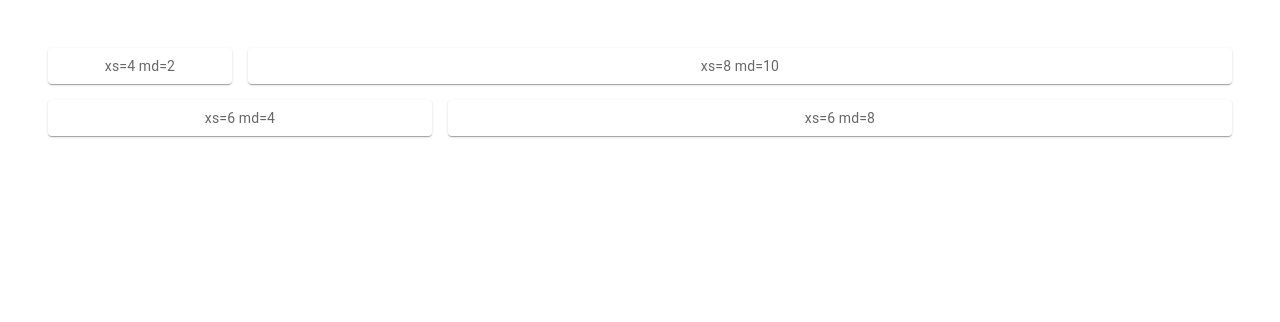
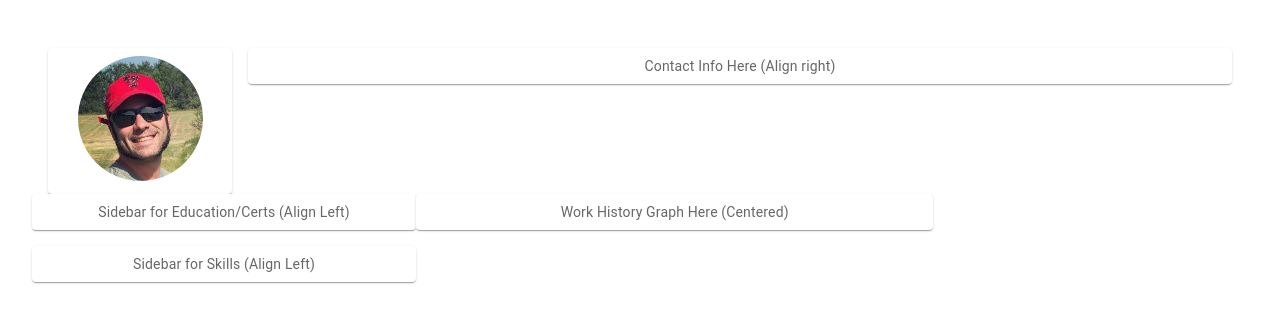
Before and after one commit to robbdasailer/nextjs-resume, a Next.js app: page / in a window 1280 px wide. Shown: the top 322 px of the page. Built offline with nearby package versions, Linux system fonts and the light colour scheme.

Commit message:
Added logo and tweaked layout more

```diff
--- a/components/header.js
+++ b/components/header.js
@@ -15,11 +15,13 @@ const Item = styled(Paper)(({ theme }) => ({
 const Header = () => {
     return (
         <>
-        <Grid item xs={4} md={2}>
-          <Item>xs=4 md=2</Item>
+        <Grid item xs={6} md={2}>
+          <Item>
+            <Image src="/assets/resumeProfile.jpeg" height={125} width={125}/>
+          </Item>
         </Grid>
-        <Grid item xs={8} md={10}>
-          <Item>xs=8 md=10</Item>
+        <Grid item xs={6} md={10}>
+          <Item>Contact Info Here (Align right)</Item>
         </Grid>
         </>
     );
--- a/pages/index.js
+++ b/pages/index.js
@@ -29,11 +29,18 @@ export default function Home() {
       <Box sx={{ flexGrow: 1 }}>
       <Grid container spacing={2}>
         <Header />
-        <Grid item xs={6} md={4}>
-          <Item>xs=6 md=4</Item>
+        <Grid container spacing={2} xs={12} md={4}>
+        <Grid item xs={12}>
+          <Item>Sidebar for Education/Certs (Align Left)</Item>
         </Grid>
-        <Grid item xs={6} md={8}>
-          <Item>xs=6 md=8</Item>
+        <Grid item xs={12}>
+          <Item>Sidebar for Skills (Align Left)</Item>
+        </Grid>
+        </Grid>
+        <Grid container spacing ={2} xs={12} md={8}>
+        <Grid item xs={12} md={8}>
+          <Item>Work History Graph Here (Centered)</Item>
+        </Grid>
         </Grid>
       </Grid>
     </Box>
--- a/styles/Home.module.css
+++ b/styles/Home.module.css
@@ -2,6 +2,10 @@
   display: block;
   padding: 3rem;
   min-height: 100vh;
+}
+
+.main img {
+  border-radius: 50%;
 }
 
 .description {
```
Also changed, not shown: public/assets/resumeProfile.jpeg (added).
